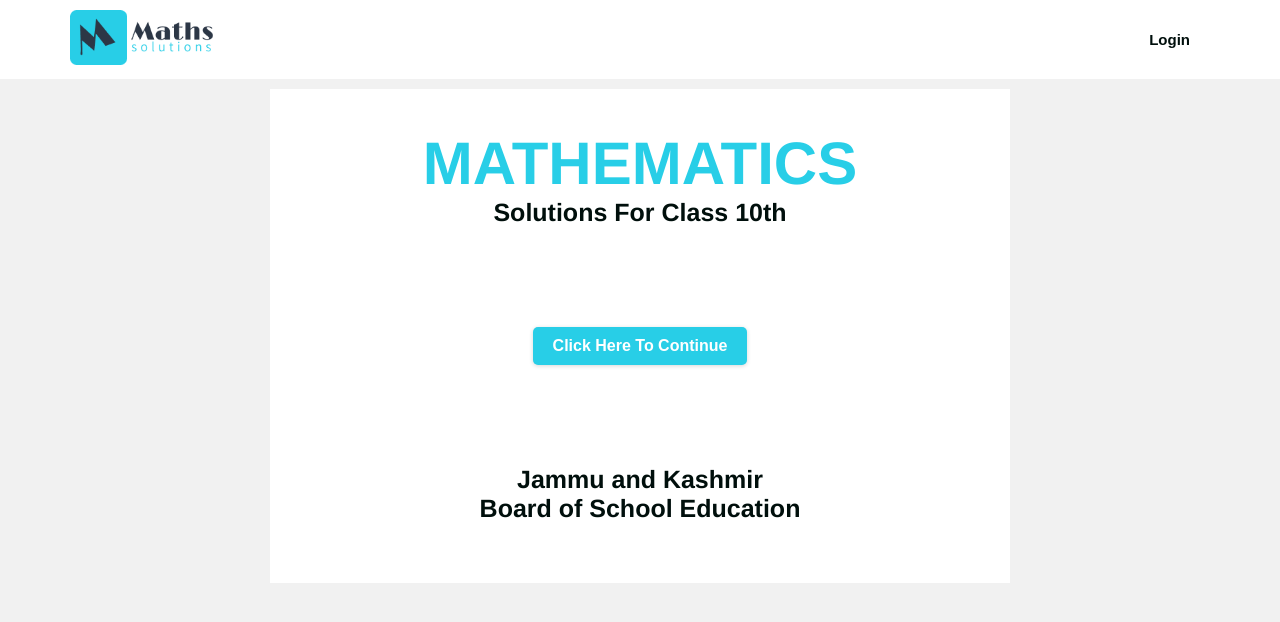
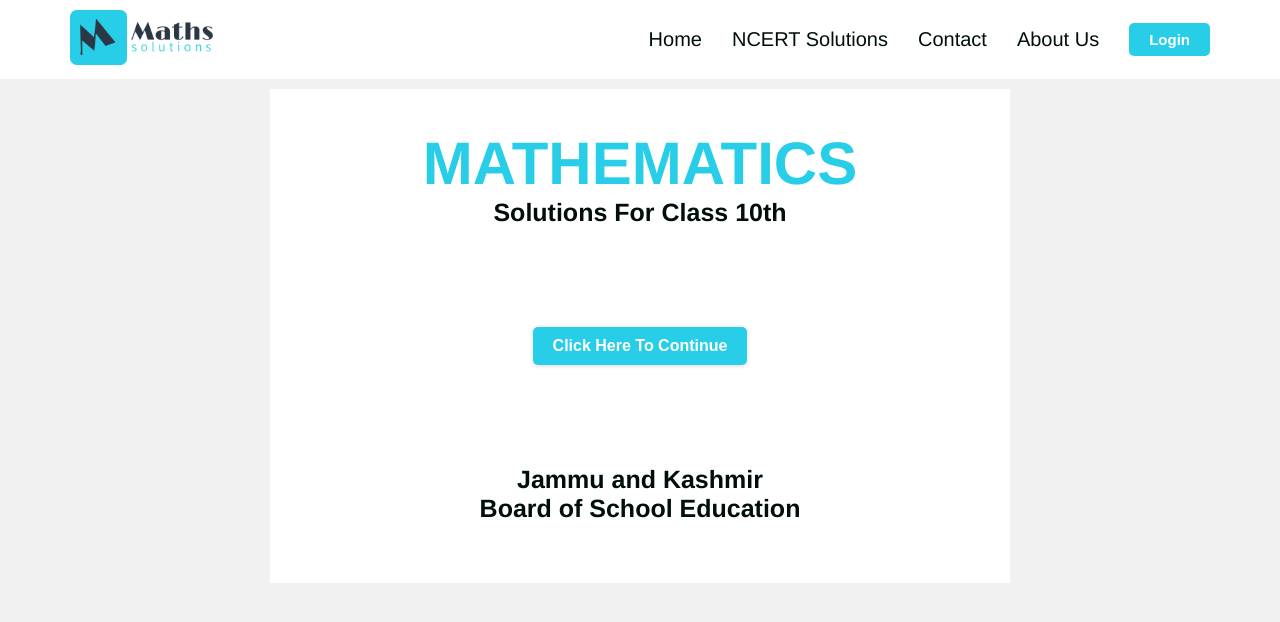
Before and after one commit to sheikhyasir786/maths-solutions, a React (Create React App) app: page /#/frontpage in a window 1280 px wide. Shown: the top 622 px of the page. Built offline with nearby package versions, Linux system fonts and the light colour scheme.

Commit message:
header-bugfix

```diff
--- a/src/index.css
+++ b/src/index.css
@@ -77,16 +77,16 @@ display: flex;
 }
 .nav-bar .nav-menu ul li{
   cursor: pointer;
-  color:#FFF;
+  color:#000F0C;
   font-size: 20px;
 }
 .nav-bar .nav-menu button{
   padding: 8px 20px;
-  background: #FFF;
+  background: #28CEE7;
   border: none;
   border-radius: 5px;
   font-weight: bold;
-  color: #000F0C;
+  color: #FFF;
   font-size: 15px;
   cursor: pointer;
 }
@@ -132,6 +132,13 @@ display: flex;
     padding: 0;
     margin: 0;
   }
+  .nav-bar .nav-menu ul li{
+    color:#FFF;
+  }
+  .nav-bar .nav-menu button{
+    background:#FFF;
+    color:#000F0C;
+  }
  }
 
 /* NAVIGATION BAR STYLING END */
```
